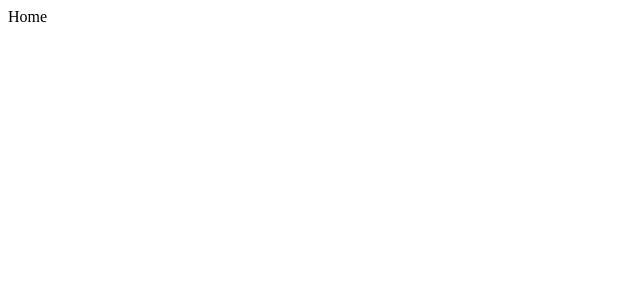
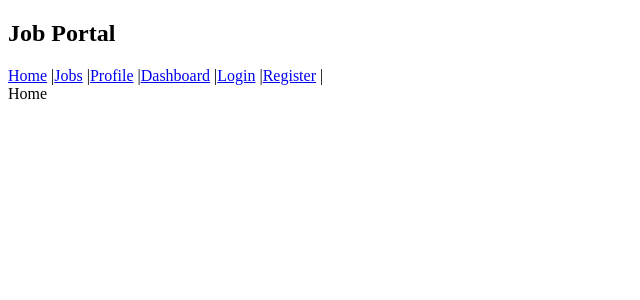
Before and after one commit to Meenakshi-Jisha/job-portal, a React (Vite) app in the folder client/: page / in a window 1280 px wide. Shown: the top 300 px of the page, without its empty margins (0-640 px from the left). Built offline with nearby package versions, Linux system fonts and the light colour scheme.

Commit message:
Added navbar navigation

```diff
--- a/client/src/App.jsx
+++ b/client/src/App.jsx
@@ -6,10 +6,12 @@ import Register from "./pages/Register";
 import Profile from "./pages/Profile";
 import Dashboard from "./pages/Dashboard";
 import Jobs from "./pages/Jobs";
+import Navbar from "./components/Navbar";
 
 function App(){
   return(
-
+    <>
+      <Navbar/>
       <Routes>
         <Route path="/" element={<Home/>}/>
         <Route path="/login" element={<Login/>}/>
@@ -18,7 +20,7 @@ function App(){
         <Route path="/dashboard"  element={<Dashboard/>}  />
         <Route path="/jobs" element={<Jobs/>} />
       </Routes>
-
+    </>
     )
 
 }
--- /dev/null
+++ b/client/src/components/Navbar.jsx
@@ -0,0 +1,18 @@
+import React from 'react'
+import { Link } from 'react-router-dom'
+
+function Navbar() {
+    return (
+        <nav>
+            <h2>Job Portal</h2>
+            <Link to="/">Home</Link> {"|"}
+            <Link to="/jobs">Jobs</Link> {"|"}
+            <Link to="/profile">Profile</Link> {"|"}
+            <Link to="/dashboard">Dashboard</Link> {"|"}
+            <Link to="/login">Login</Link> {"|"}
+            <Link to="/register">Register</Link> {"|"}
+        </nav>
+    )
+}
+
+export default Navbar
```
